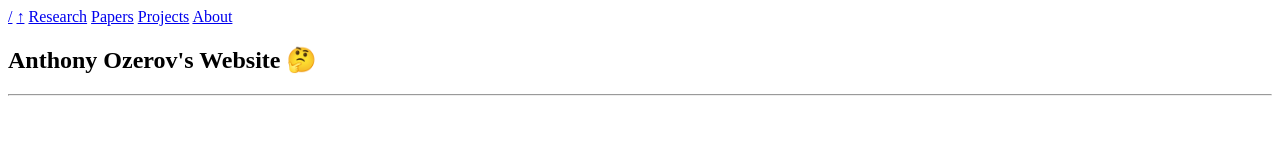
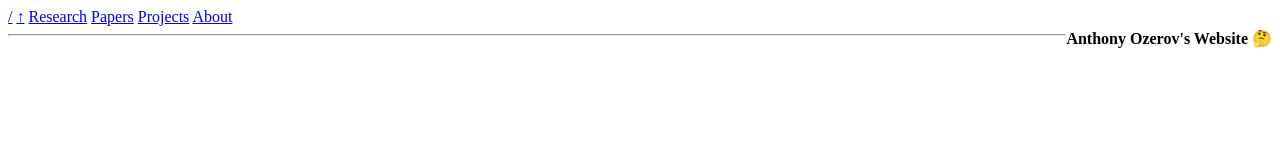
Before and after one commit to anthonyozerov/website, a plain HTML site: page header.html in a window 1280 px wide. Drawn offline with Linux system fonts and the light colour scheme.

Commit message:
update header

```diff
--- a/header.html
+++ b/header.html
@@ -7,6 +7,8 @@
 <a href="/papers/">Papers</a>
 <a href="/projects/">Projects</a>
 <a href="/about/">About</a>
-<h2>Anthony Ozerov's Website 🤔</h2>
+<span style="float: right;">
+<h4>Anthony Ozerov's Website 🤔</h4>
+</span>
 <hr>
 </div>
```
